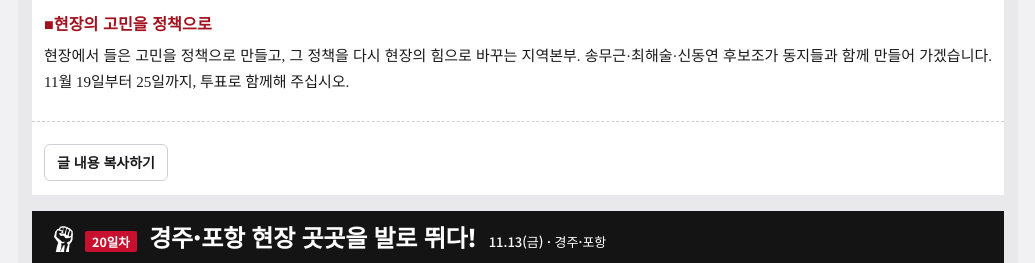
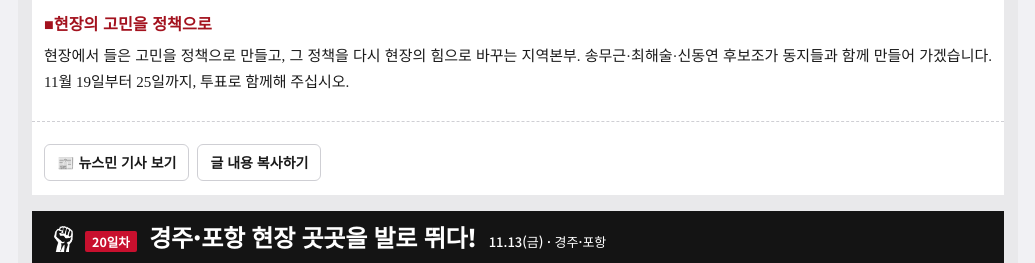
Before and after one commit to gbkctu00/gbkctu2026, a plain HTML site: page index.html in a window 1280 px wide. Shown: the part 3620-3883 px from the top of the page, without its empty margins (122-1157 px from the left). Drawn offline with Linux system fonts and the light colour scheme; a web font is replaced by a local one.

Commit message:
23일차 뉴스민 기사 링크 추가
Co-Authored-By: Claude Opus 5.5 <noreply@anthropic.com>
Claude-Session: https://claude.ai/code/session_011vjFJDznm8W3z6eYVTHiVJ

```diff
--- a/index.html
+++ b/index.html
@@ -916,7 +916,7 @@ function renderFeed(){
         ${p.body?`<div style="display:grid;gap:6px;min-width:0"><div class="txt ${long?"clip":""}">${fmtBody(p.body)}</div>${long?`<button class="more" type="button" data-unclip>▼ 기사 전체 읽기</button>`:""}</div>`:""}
       </div>
       <div class="foot">
-        ${p.link?`<a class="btn sm ghost" href="${esc(p.link)}" target="_blank" rel="noopener">영상·자료 보기</a>`:""}
+        ${p.link?`<a class="btn sm ghost" href="${esc(p.link)}" target="_blank" rel="noopener">${esc(p.linkText||"영상·자료 보기")}</a>`:""}
         <button class="btn sm ghost" type="button" data-share="${esc(p.id)}">글 내용 복사하기</button>
         ${canWrite?`<button class="btn sm ghost" type="button" data-edit="${esc(p.id)}">고치기</button><button class="btn sm ghost" type="button" data-del="${esc(p.id)}">지우기</button>`:""}
       </div></article>`;}).join("");
--- a/news.json
+++ b/news.json
@@ -33,8 +33,9 @@
     "news/1116/nw07.jpg",
     "news/1116/nw10.jpg"
    ],
-   "link": "",
-   "body": "11월 16일(월), 후보조는 2012년 창간해 광고 없이 독자 후원으로 운영하는 대구·경북의 독립언론 뉴스민과 인터뷰를 가졌습니다.\n\nQ. 출마 배경과 앞으로 3년의 과제는?\n지난 집행부는 불안정한 기반에서 지금의 틀을 닦았지만, 사업 틀이 변하지 못했습니다. 산별과 연계한 민주노총의 역할 재구성과 산업전환기 주도적 대응에 힘쓰겠습니다.\n\nQ. 경북에서 지역본부의 역할은?\n경산과 북부를 중심으로 지역지부를 강화하고, ‘모두의 노동조합’을 재정비해 미조직 사업을 핵심 과제로 세우겠습니다. 이주노동자 사업은 지원을 넘어 조직화로 잇고, 원청교섭은 교섭 이후 대응까지 강화하겠습니다.\n\nQ. 산업위기와 고용불안 대응은?\n포항은 탄소국경조정제도(CBAM)에 맞선 에너지·산업·고용 복합 대응, 경주는 울산과 다른 부품사 전략, 구미는 용인·평택 중심 재편에 따른 공동화와 자동화 대응이 필요합니다. ‘경북 정의로운 산업전환 특구’ 지정 운동을 벌이겠습니다.\n\nQ. 경북도의 노동정책을 평가한다면?\n경북도 조례는 시혜성 복지와 선언적 구호에 그치고 있습니다. 노동정책 마스터플랜을 세우고 예산과 전담부서, 거버넌스를 갖춰 이행을 강제해야 합니다. 대구경북 행정통합에는 반대하며, 최저임금·노동시간 등 노동권 규제를 배제하는 특례를 크게 우려합니다.\n\nQ. 기후위기와 지역 연대는?\n기후위기의 피해는 약자의 몫입니다. 포항 AI데이터센터는 전기·용수의 블랙홀이지만 고용효과는 미미합니다. 민주노총이 시민사회 연대의 중심이 되고, 분열된 노동자 정치세력화를 다시 통합과 희망으로 바꾸겠습니다.\n\n■ 현장의 고민을 정책으로\n현장에서 들은 고민을 정책으로 만들고, 그 정책을 다시 현장의 힘으로 바꾸는 지역본부. 송무근·최해술·신동연 후보조가 동지들과 함께 만들어 가겠습니다. 11월 19일부터 25일까지, 투표로 함께해 주십시오."
+   "link": "https://www.newsmin.co.kr/news/138991/",
+   "body": "11월 16일(월), 후보조는 2012년 창간해 광고 없이 독자 후원으로 운영하는 대구·경북의 독립언론 뉴스민과 인터뷰를 가졌습니다.\n\nQ. 출마 배경과 앞으로 3년의 과제는?\n지난 집행부는 불안정한 기반에서 지금의 틀을 닦았지만, 사업 틀이 변하지 못했습니다. 산별과 연계한 민주노총의 역할 재구성과 산업전환기 주도적 대응에 힘쓰겠습니다.\n\nQ. 경북에서 지역본부의 역할은?\n경산과 북부를 중심으로 지역지부를 강화하고, ‘모두의 노동조합’을 재정비해 미조직 사업을 핵심 과제로 세우겠습니다. 이주노동자 사업은 지원을 넘어 조직화로 잇고, 원청교섭은 교섭 이후 대응까지 강화하겠습니다.\n\nQ. 산업위기와 고용불안 대응은?\n포항은 탄소국경조정제도(CBAM)에 맞선 에너지·산업·고용 복합 대응, 경주는 울산과 다른 부품사 전략, 구미는 용인·평택 중심 재편에 따른 공동화와 자동화 대응이 필요합니다. ‘경북 정의로운 산업전환 특구’ 지정 운동을 벌이겠습니다.\n\nQ. 경북도의 노동정책을 평가한다면?\n경북도 조례는 시혜성 복지와 선언적 구호에 그치고 있습니다. 노동정책 마스터플랜을 세우고 예산과 전담부서, 거버넌스를 갖춰 이행을 강제해야 합니다. 대구경북 행정통합에는 반대하며, 최저임금·노동시간 등 노동권 규제를 배제하는 특례를 크게 우려합니다.\n\nQ. 기후위기와 지역 연대는?\n기후위기의 피해는 약자의 몫입니다. 포항 AI데이터센터는 전기·용수의 블랙홀이지만 고용효과는 미미합니다. 민주노총이 시민사회 연대의 중심이 되고, 분열된 노동자 정치세력화를 다시 통합과 희망으로 바꾸겠습니다.\n\n■ 현장의 고민을 정책으로\n현장에서 들은 고민을 정책으로 만들고, 그 정책을 다시 현장의 힘으로 바꾸는 지역본부. 송무근·최해술·신동연 후보조가 동지들과 함께 만들어 가겠습니다. 11월 19일부터 25일까지, 투표로 함께해 주십시오.",
+   "linkText": "📰 뉴스민 기사 보기"
   },
   {
    "id": "1113",
```
